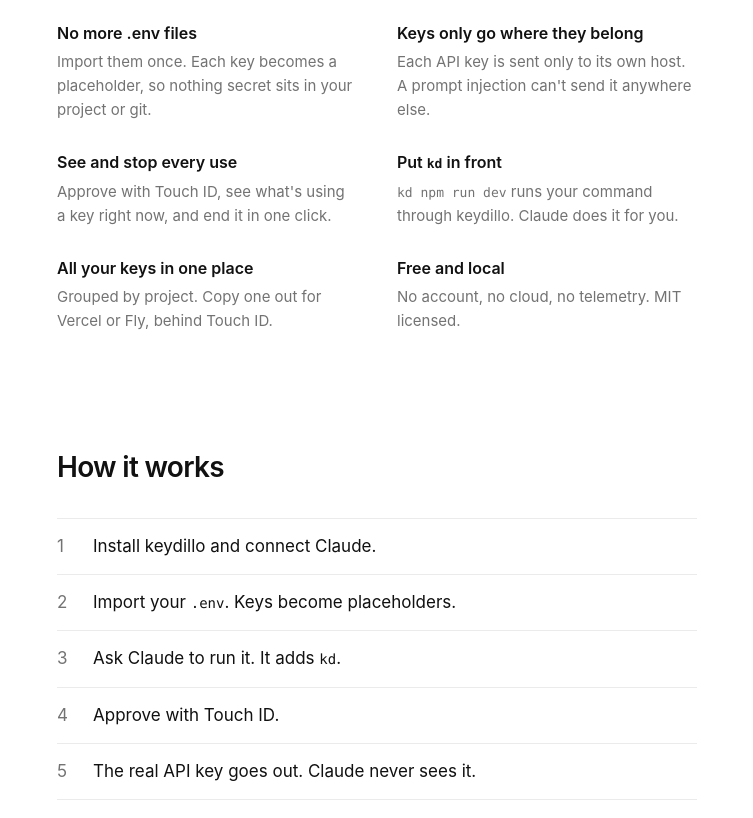
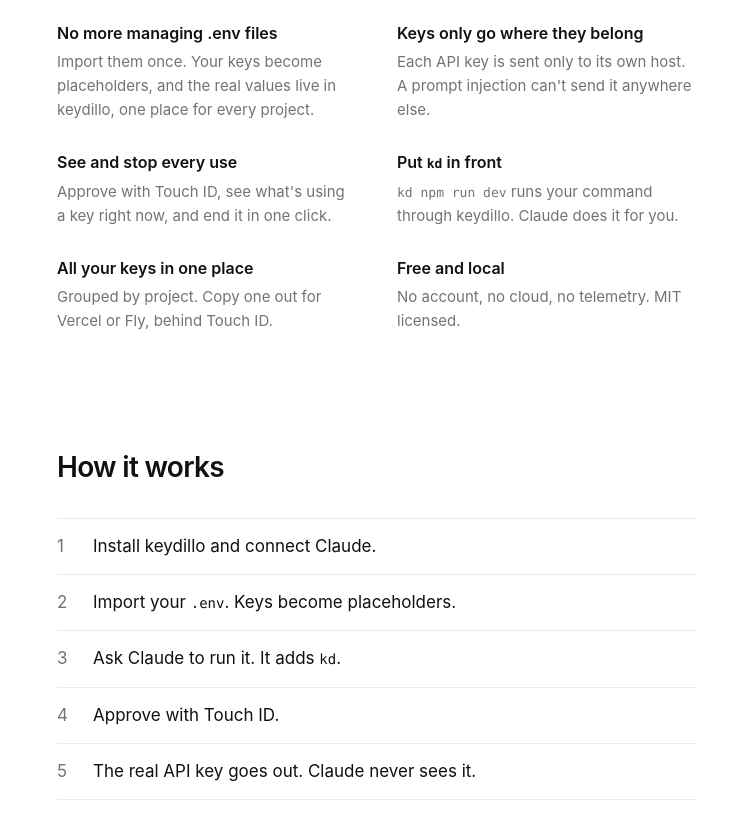
Before and after one commit to Ephibbs/keydillo-site, a plain HTML site: page index.html in a window 1280 px wide. Shown: the part 1050-1868 px from the top of the page, without its empty margins (263-1016 px from the left). Drawn offline with Linux system fonts and the light colour scheme.

Commit message:
Homepage: reword .env card
Co-Authored-By: Claude Opus 5.5 <noreply@anthropic.com>

```diff
--- a/index.html
+++ b/index.html
@@ -115,7 +115,7 @@ footer .brand svg{height:11px}
 </div></header>
 <div class="demo"><img src="keydillo-demo.gif" width="1000" height="550" alt="Claude Code is asked to generate a voiceover, runs kd python voiceover.py, keydillo asks for Touch ID to use the ElevenLabs key, and the voiceover is saved"></div>
 
-<section class="feats"><div class="w"><div class="fg"><div><h3>No more .env files</h3><p>Import them once. Each key becomes a placeholder, so nothing secret sits in your project or git.</p></div><div><h3>Keys only go where they belong</h3><p>Each API key is sent only to its own host. A prompt injection can't send it anywhere else.</p></div><div><h3>See and stop every use</h3><p>Approve with Touch ID, see what's using a key right now, and end it in one click.</p></div><div><h3>Put <code>kd</code> in front</h3><p><code>kd npm run dev</code> runs your command through keydillo. Claude does it for you.</p></div><div><h3>All your keys in one place</h3><p>Grouped by project. Copy one out for Vercel or Fly, behind Touch ID.</p></div><div><h3>Free and local</h3><p>No account, no cloud, no telemetry. MIT licensed.</p></div></div></div></section>
+<section class="feats"><div class="w"><div class="fg"><div><h3>No more managing .env files</h3><p>Import them once. Your keys become placeholders, and the real values live in keydillo, one place for every project.</p></div><div><h3>Keys only go where they belong</h3><p>Each API key is sent only to its own host. A prompt injection can't send it anywhere else.</p></div><div><h3>See and stop every use</h3><p>Approve with Touch ID, see what's using a key right now, and end it in one click.</p></div><div><h3>Put <code>kd</code> in front</h3><p><code>kd npm run dev</code> runs your command through keydillo. Claude does it for you.</p></div><div><h3>All your keys in one place</h3><p>Grouped by project. Copy one out for Vercel or Fly, behind Touch ID.</p></div><div><h3>Free and local</h3><p>No account, no cloud, no telemetry. MIT licensed.</p></div></div></div></section>
 <section><div class="w">
 <h2>How it works</h2>
 <ol>
```
